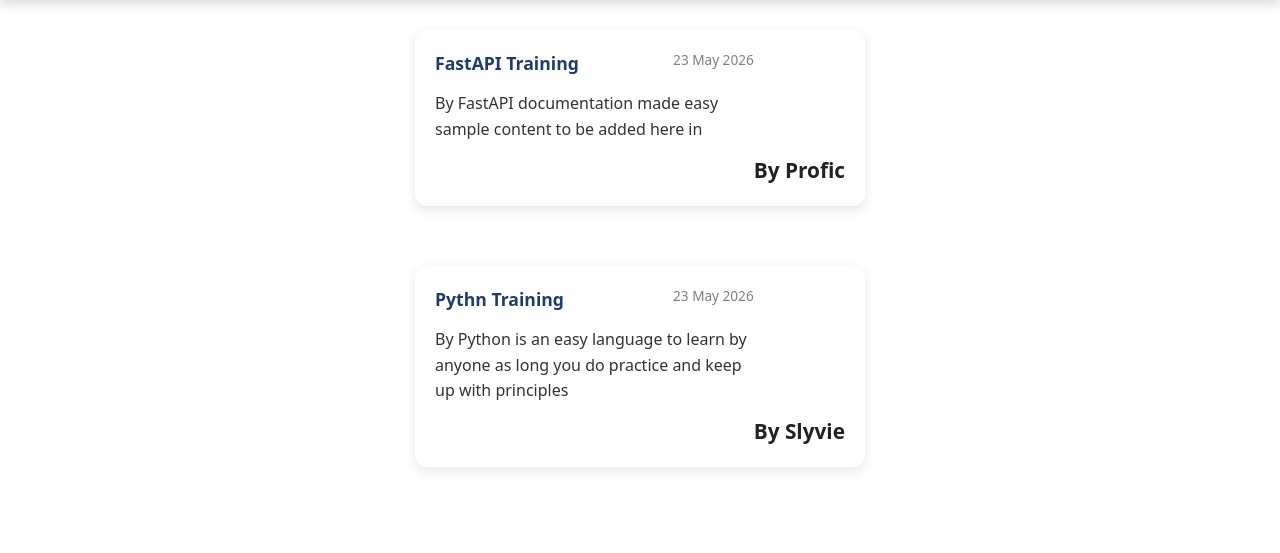
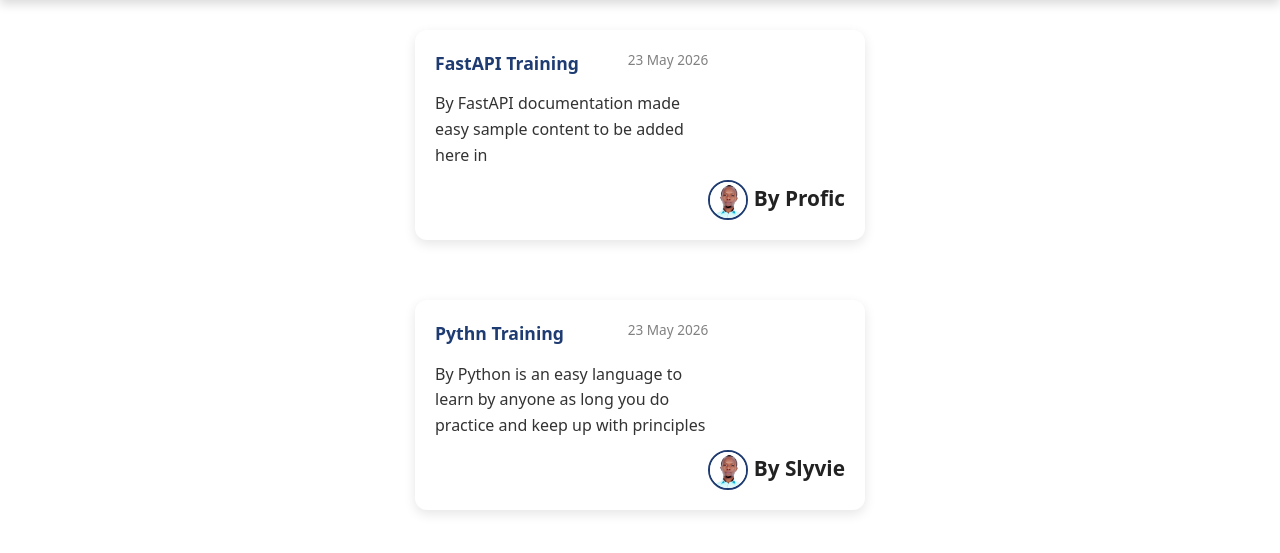
Before and after one commit to Kitemaggwa-Shafic/FastAPI-Full-CRUD, a FastAPI app: page /posts in a window 1280 px wide. Shown: the part 76-629 px from the top of the page. Run offline with FastAPI, Linux system fonts and the light colour scheme.

Commit message:
added author image option on post card and its CSS

```diff
--- a/static/main.css
+++ b/static/main.css
@@ -109,3 +109,12 @@
     font-weight:700;
     color:#222;
 }
+
+/* Author image */
+.author-img{
+    width:40px;
+    height:40px;
+    border-radius:50%;
+    object-fit:cover;
+    border:2px solid #1e3c72;
+}
--- a/templates/home.html
+++ b/templates/home.html
@@ -8,11 +8,16 @@
              <div class="posts-container">
                 <div class="post-card">
                 <div class="author">{{ post.title }}</div>
-                <div class="title">By {{ post.author }}</div>
+                <div class="title"> <img src="{{url_for('static', path='images/fic.png')}}" class="author-img">
+                    By {{ post.author }}</div>
+
                 <div class="date">{{ post.date_posted }}</div>
                 <div class="message">By {{ post.content }}</div>
             </div>
 
         </div>
+
+
+    </div>
         {% endfor %}
 {% endblock %}
--- a/templates/layout.html
+++ b/templates/layout.html
@@ -46,6 +46,9 @@
         </div>
     </div>
         </nav>
+
+
+
         {% block content %}
         {% endblock %}
     </body>
```
Also changed, not shown: static/images/fic.PNG (added).
